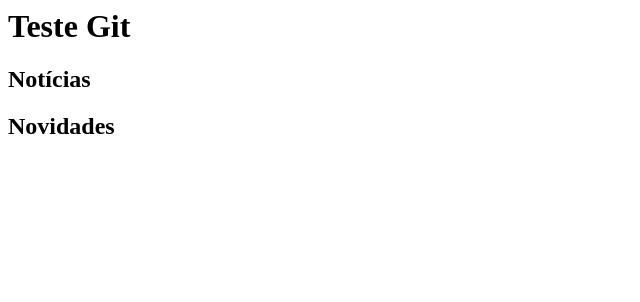
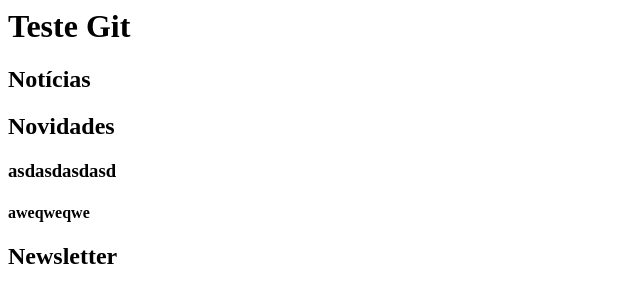
Before and after one commit to CientistaDaWeb/mentoria-gustavo, a plain HTML site: page index.html in a window 1280 px wide. Shown: the whole page, without its empty margins (0-640 px from the left). Drawn offline with Linux system fonts and the light colour scheme.

Commit message:
Novas seções na home

```diff
--- a/index.html
+++ b/index.html
@@ -1,3 +1,6 @@
 <h1>Teste Git</h1>
 <h2>Notícias</h2>
 <h2>Novidades</h2>
+<h3>asdasdasdasd</h3>
+<h4>aweqweqwe</h4>
+<h2>Newsletter</h2>
```
